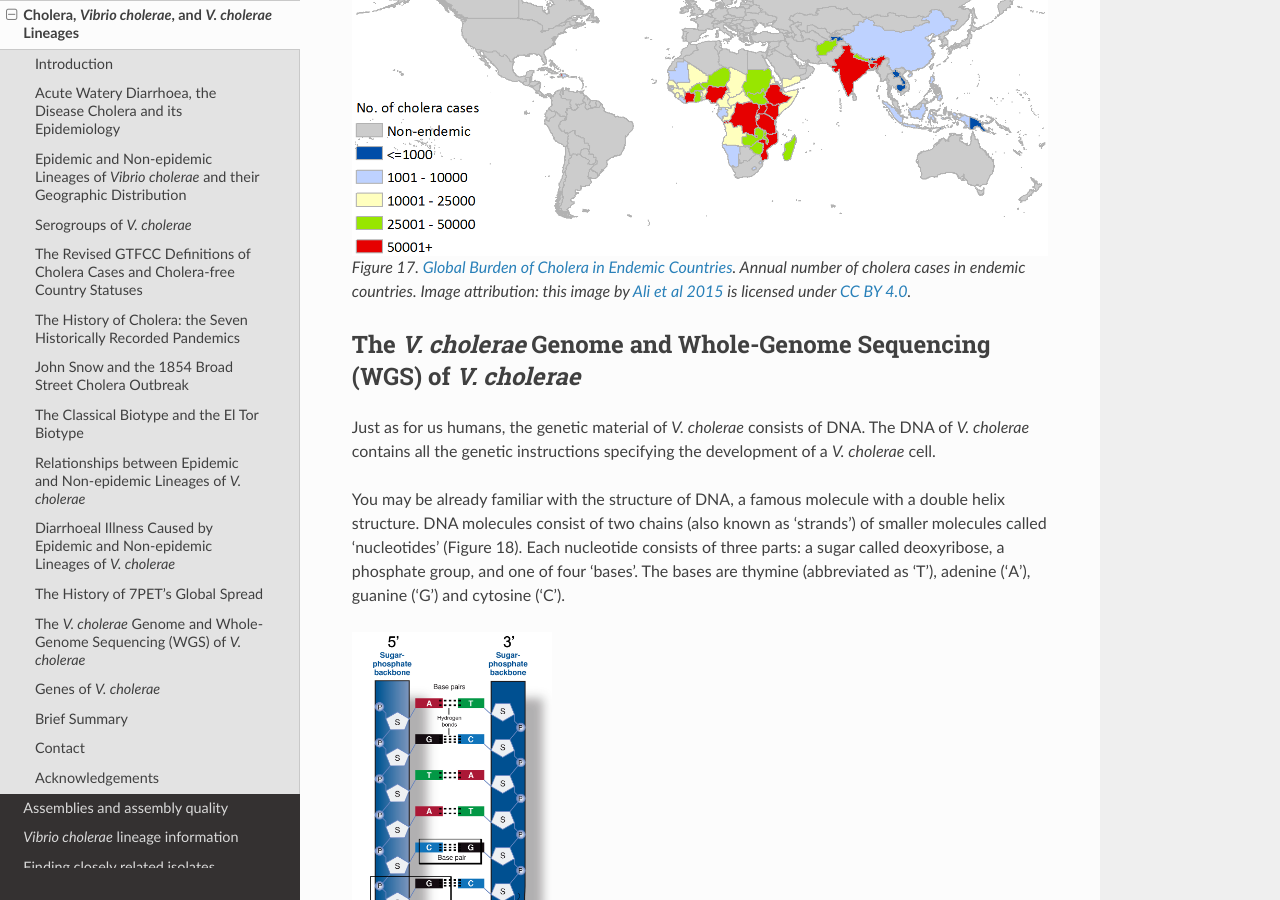
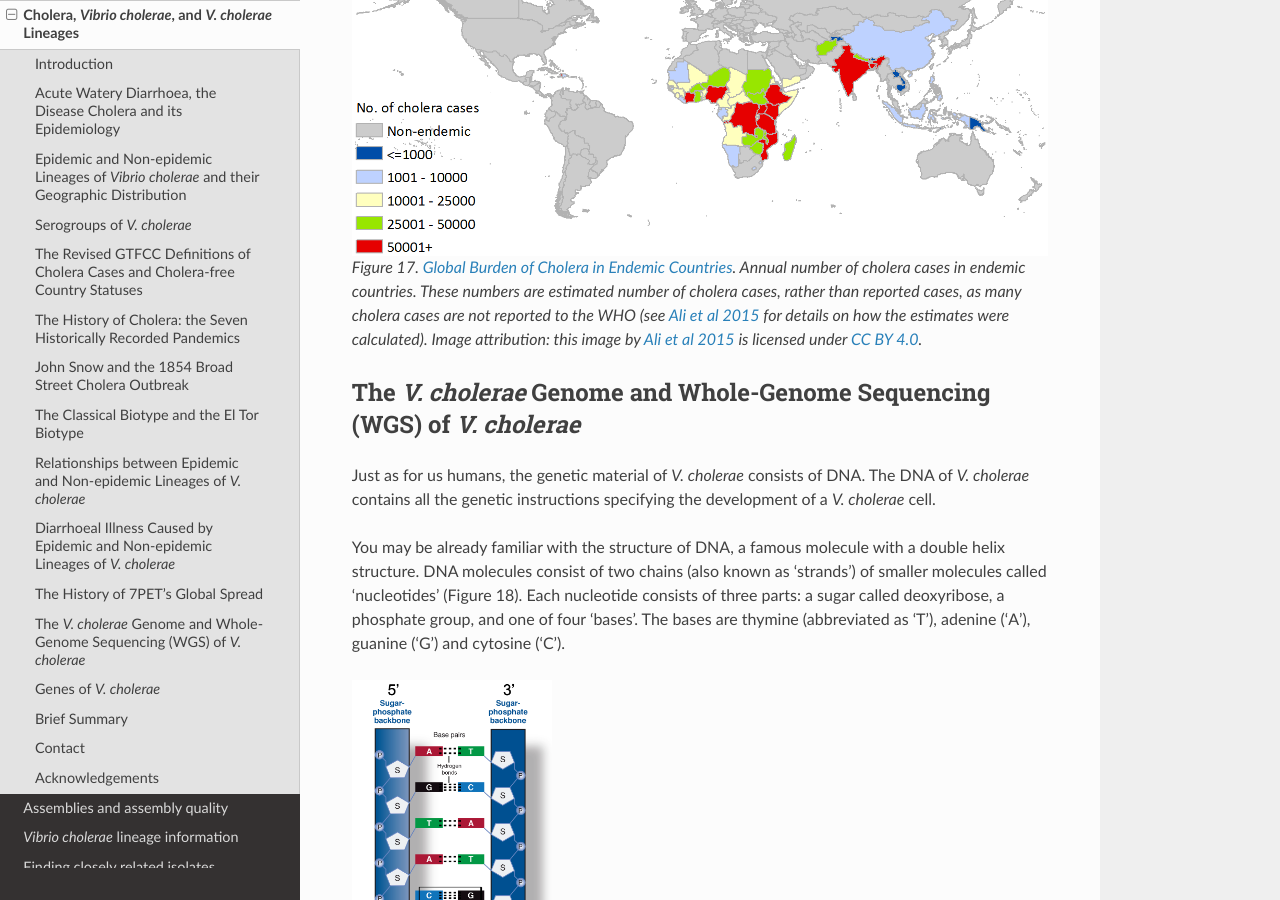
Before and after one commit to avrilcoghlan/cholerabook, a Sphinx documentation site: the page built from docs/source/vibriogenomes.rst, in a window 1280 px wide and 900 px high, scrolled down 18746 px. Built offline with Sphinx 7.4.7 and the Read the Docs theme 2.0.0, drawn with Linux system fonts in a browser that asks for light colours.

Commit message:
Update vibriogenomes.rst

```diff
--- a/docs/source/vibriogenomes.rst
+++ b/docs/source/vibriogenomes.rst
@@ -653,7 +653,7 @@ the `WHO's Global Cholera and Acute Watery Diarrhoea (AWD) Dashboard`_.
 .. figure:: CholeraCasesMap2.png
   :width: 800
 
-  Figure 17. `Global Burden of Cholera in Endemic Countries`_. Annual number of cholera cases in endemic countries. Image attribution: this image by `Ali et al 2015`_ is licensed under `CC BY 4.0`_.
+  Figure 17. `Global Burden of Cholera in Endemic Countries`_. Annual number of cholera cases in endemic countries. These numbers are estimated number of cholera cases, rather than reported cases, as many cholera cases are not reported to the WHO (see `Ali et al 2015`_ for details on how the estimates were calculated). Image attribution: this image by `Ali et al 2015`_ is licensed under `CC BY 4.0`_.
 
 .. _Ali et al 2015: https://pubmed.ncbi.nlm.nih.gov/26043000/
 
```
